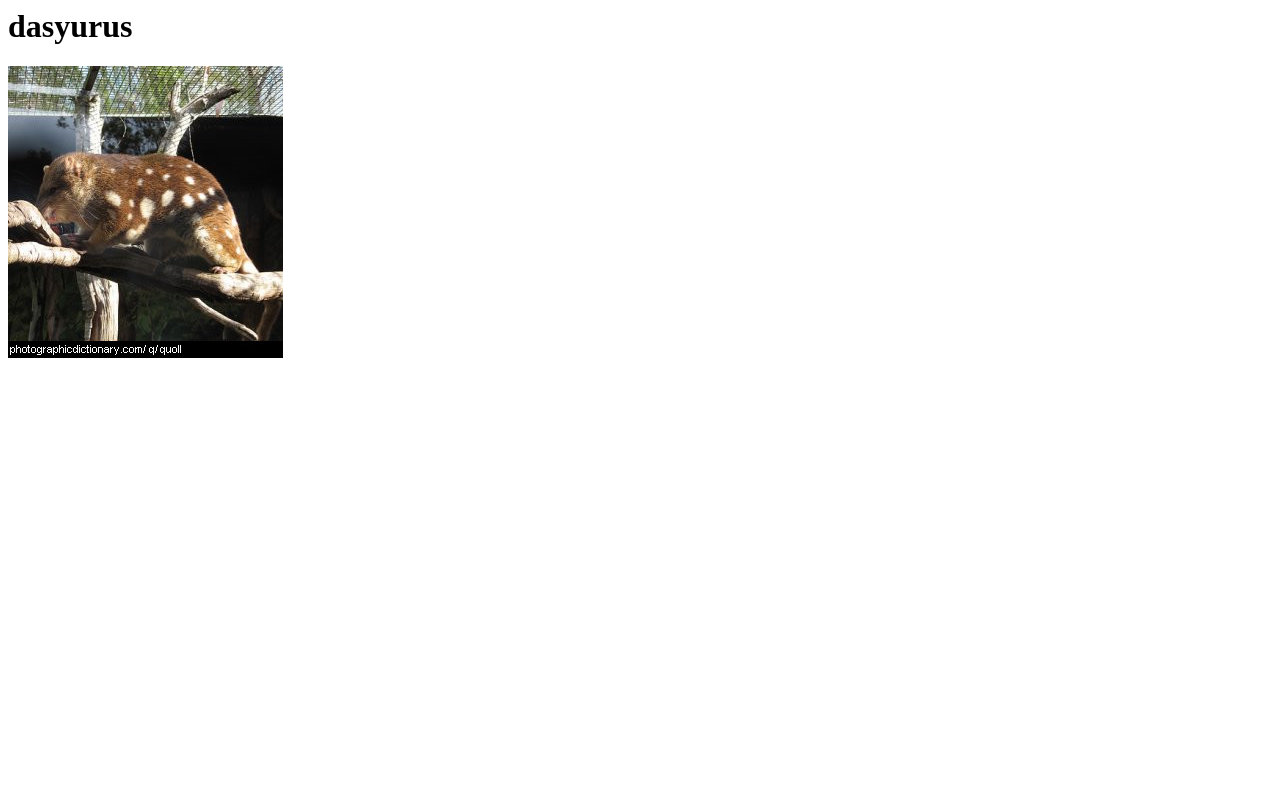
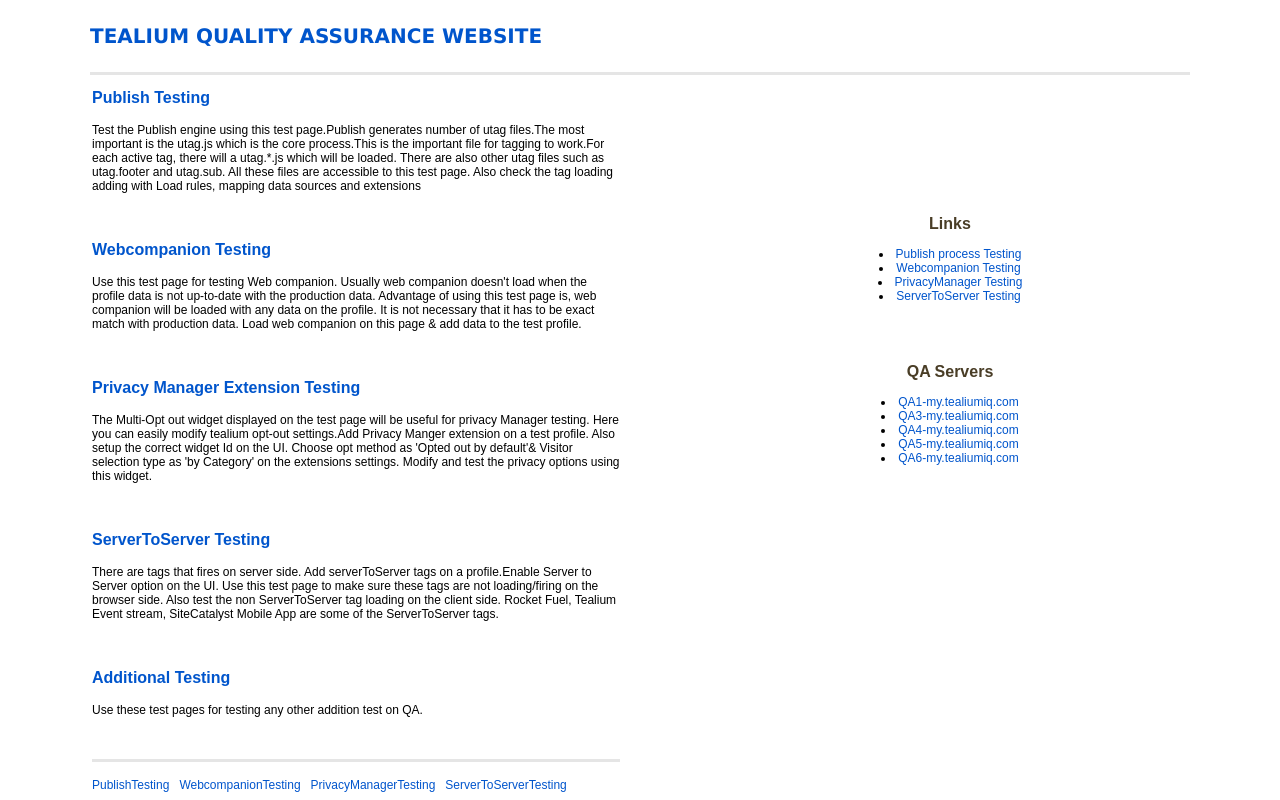
Before and after one commit to johnsummers/quoll-assurance-website, a plain HTML site: page index.html in a window 1280 px wide. Drawn offline with Linux system fonts and the light colour scheme.

Commit message:
Tealium QA WebSite Main page

```diff
--- a/index.html
+++ b/index.html
@@ -1,10 +1,66 @@
+<!doctype html>
 <html>
 <head>
-<title> Quoll assuarance</title>
+<title>publish testing</title>
+<meta charset=UTF-8" />
+
+<style type="text/css">
+body{text-align:center;margin:0 auto;font-family: arial, verdana, sans-serif, FreeSans;font-size:12px;}
+#wrapper{width:1100px;text-align:left;position:relative;margin:0 auto;padding:10px 0 0 0;}publishtestdiv
+#leftcontainer{text-align:left;width:670px;overflow:hidden;display:inline;float:left;padding:15px 0 0 0;margin:0 0 0 5px;}
+p,div,form,h1,h2,h3{margin:0;padding:0;font-family:arial, verdana, sans-serif,FreeSans;font-size:12px;}
+.clear{clear:both;display:block;font-size:0;}.floatL{float:left;}.floatR{float:right;}
+a{text-decoration:none;color:#0055cc;}img{border:0px;}h1{font-size:20px;font-weight:normal}h2{font-size:16px;}h3{font-size:14px;}.ht15{display:block;height:15px;font-size:0;}
+.toprightlinks{float:right;font-size:11px;color:#999999;margin:8px 0 0 0;text-align:right;}.publishtestdiv{width:48%;display:inline;float:left;font-size:14px;margin:0 0 0 2px;}.publishtestdiv h3{margin:15px 0 0 0;}.greybar{background:#e5e5e5;height:3px;font-size:0;margin:10px 0 0 0;}.topadddiv{height:90px;_height:96px;background:#f6f5f5;border:solid 1px #f5f5f5;padding:3px 0;}
+.footer{border-top:solid 1px #D1D1D1;font-size:12px;clear:both;text-align:center;padding:10px 0;margin:25px 0 0 0;}
+</style>
 </head>
-<body>
-<h1>dasyurus</h1>
-<img src="images/quoll.jpg" />
+<body bgcolor="#FFFFFF">
 
-</body>
-</html>
+<div id="wrapper">
+<div class="floatL">&nbsp;<h1><b><a href="http://www.tealium.com"><font face="GENEVA">TEALIUM QUALITY ASSURANCE WEBSITE </font></b></h1>&nbsp</div>
+<div class="toptabsdiv">&nbsp;</div>
+<div class="toprightlinks"></div>
+<span class="clear"></span>
+<div class="greybar"></div><br>
+
+<div class="publishtestdiv">
+	<h2><a href="testing1/qaservers.html"> <b>Publish Testing </b></a></h2><br>
+	<p>Test the Publish engine using this test page.Publish generates number of utag files.The most important is the utag.js which is the core process.This is the important file for tagging to work.For each active tag, there will a utag.*.js which will be loaded. There are also other utag files such as utag.footer and utag.sub. All these files are accessible to this test page. Also check the tag loading adding with Load rules, mapping data sources and extensions</p><br><br><br>
+
+	<h2><a href="testing1/qaservers.html"> <b>Webcompanion Testing </b></a></h2><br>
+	<p>Use this test page for testing Web companion. Usually web companion doesn't load when the profile data is not up-to-date with the production data. Advantage of using this test page is, web companion will be loaded with any data on the profile. It is not necessary that it has to be exact match with production data. Load web companion on this page & add data to the test profile. </p><br><br><br>
+
+	<h2><a href="testing1/qaservers.html"> <b>Privacy Manager Extension Testing </b></a></h2><br>
+	<p>The Multi-Opt out widget displayed on the test page will be useful for privacy Manager testing. Here you can easily modify tealium opt-out settings.Add Privacy Manger extension on a test profile. Also setup the correct widget Id on the UI. Choose opt method as 'Opted out by default'& Visitor selection type as 'by Category' on the extensions settings. Modify and test the privacy options using this widget.</p><br><br><br>
+
+	<h2><a href="testing1/qaservers.html"> <b>ServerToServer Testing </b></a></h2><br>
+	<p> There are tags that fires on server side. Add  serverToServer tags on a profile.Enable Server to Server option on the UI. Use this test page to make sure these tags are not loading/firing on the browser side. Also test the non ServerToServer tag loading on the client side. Rocket Fuel, Tealium Event stream, SiteCatalyst Mobile App are some of the ServerToServer tags. </p><br><br><br>
+
+	<h2><a href="testing1/qaservers.html"> <b>Additional Testing </b></a></h2><br>
+	<p> Use these test pages for testing any other addition test on QA.</p><br><br>
+
+	<div class="greybar"></div><br>
+	<div class="site-footer-links">
+         <a href="testing1/qaservers.html">PublishTesting</a> &nbsp
+         <a href="testing1/qaservers.html">WebcompanionTesting</a> &nbsp
+         <a href="testing1/qaservers.html">PrivacyManagerTesting</a> &nbsp
+         <a href="testing1/qaservers.html">ServerToServerTesting</a> &nbsp
+    </div>
+	</div>
+	</div>
+
+<div>
+<h2> <br> <br> <br> <br> <br> <br> <br> <font color="#493D26">Links </font></h2><br>
+<li><a href="testing1/qaservers.html"> Publish process Testing</a> </li>
+<li><a href="testing1/qaservers.html">Webcompanion Testing</a> </li>
+<li><a href="testing1/qaservers.html">PrivacyManager Testing</a> </li>
+<li><a href="testing1/qaservers.html">ServerToServer Testing</a> </li> <br> <br><br>
+
+<h2> <br> <font color="#493D26"> QA Servers </font></h2><br>
+<li><a href="http://QA1-my.tealiumiq.com"> QA1-my.tealiumiq.com</a> </li>
+<li><a href="http://QA3-my.tealiumiq.com">QA3-my.tealiumiq.com</a> </li>
+<li><a href="http://QA4-my.tealiumiq.com">QA4-my.tealiumiq.com</a> </li>
+<li><a href="http://QA5-my.tealiumiq.com">QA5-my.tealiumiq.com</a> </li>
+<li><a href="http://QA6-my.tealiumiq.com">QA6-my.tealiumiq.com</a> </li><br> <br>
+</div>
```
